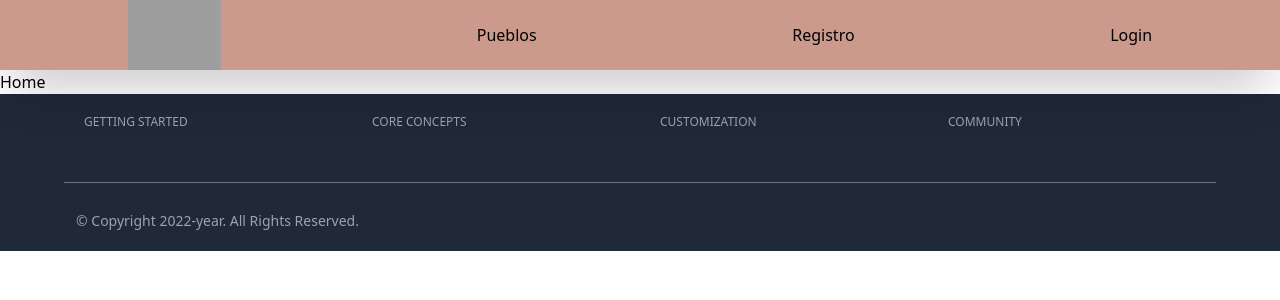
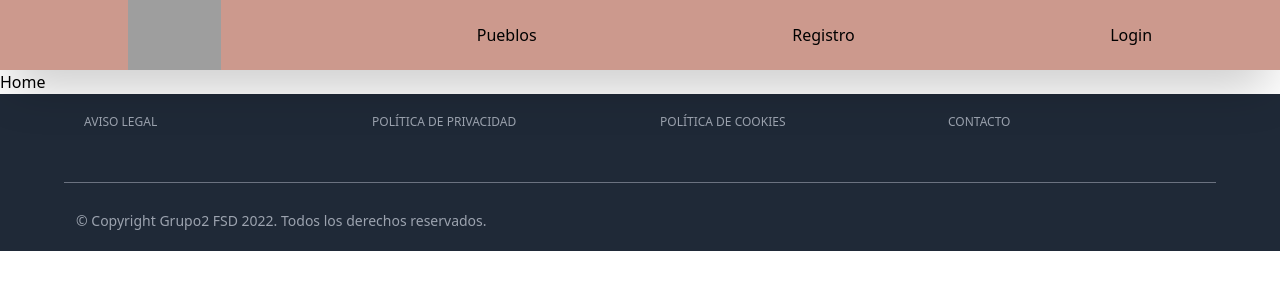
Before and after one commit to yoelmarti/UPGRADE-PROYECTO-FINAL, a React (Create React App) app in the folder client/: page / in a window 1280 px wide. Shown: the top 300 px of the page. Built offline with nearby package versions, Linux system fonts and the light colour scheme.

Commit message:
Footer copies

```diff
--- a/client/src/components/Footer/Footer.jsx
+++ b/client/src/components/Footer/Footer.jsx
@@ -8,7 +8,7 @@ const Footer = () => {
         <div className="p-5 w-1/2 sm:w-4/12 md:w-3/12">
 
             <div className="text-xs uppercase text-gray-400 font-medium mb-6">
-                Getting Started
+                Aviso Legal
             </div>
             {/* <a href="#" className="my-3 block text-gray-300 hover:text-gray-100 text-sm font-medium duration-700">
                 Installation
@@ -35,7 +35,7 @@ const Footer = () => {
         <div className="p-5 w-1/2 sm:w-4/12 md:w-3/12">
 
             <div className="text-xs uppercase text-gray-400 font-medium mb-6">
-                Core Concepts
+                Política de Privacidad
             </div>
 
             {/* <a href="#" className="my-3 block text-gray-300 hover:text-gray-100 text-sm font-medium duration-700">
@@ -62,7 +62,7 @@ const Footer = () => {
         </div>
         <div className="p-5 w-1/2 sm:w-4/12 md:w-3/12">
             <div className="text-xs uppercase text-gray-400 font-medium mb-6">
-                Customization
+                Política de Cookies
             </div>
 
             {/* <a href="#" className="my-3 block text-gray-300 hover:text-gray-100 text-sm font-medium duration-700">
@@ -89,7 +89,7 @@ const Footer = () => {
         </div>
         <div className="p-5 w-1/2 sm:w-4/12 md:w-3/12">
             <div className="text-xs uppercase text-gray-400 font-medium mb-6">
-                Community
+                Contacto
             </div>
 
             {/* <a href="#" className="my-3 block text-gray-300 hover:text-gray-100 text-sm font-medium duration-700">
@@ -112,7 +112,7 @@ const Footer = () => {
             border-t border-gray-500 text-gray-400 text-sm
             flex-col md:flex-row max-w-6xl">
             <div className="mt-2">
-                © Copyright 2022-year. All Rights Reserved.
+                © Copyright Grupo2 FSD 2022. Todos los derechos reservados.
             </div>
             <div className="md:flex-auto md:flex-row-reverse mt-2 flex-row flex">
                 <a href="#" className="w-6 mx-1">
```
